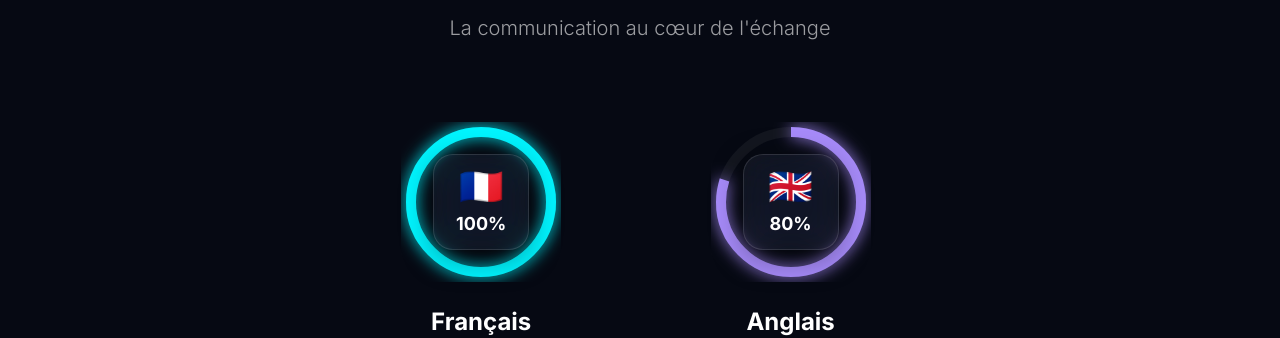
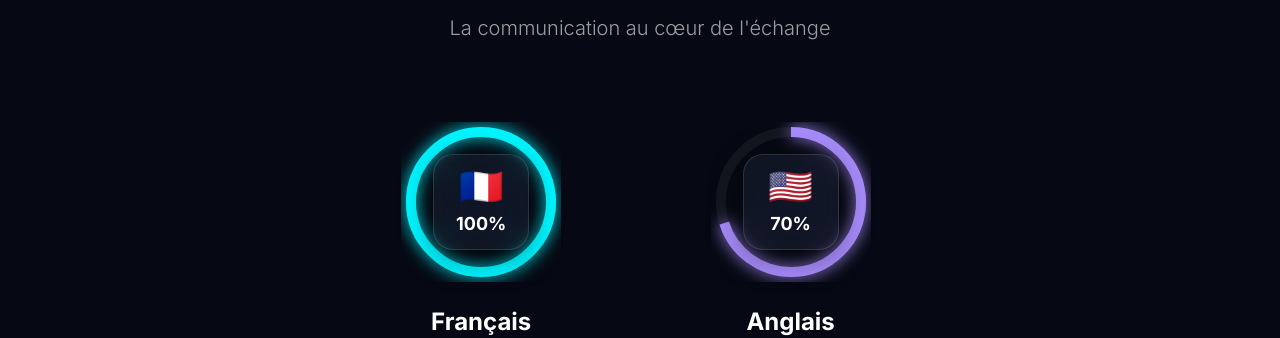
Before and after one commit to aahossi-collab/PORTFOLIO, a Next.js app: page / in a window 1280 px wide. Shown: the part 3973-4311 px from the top of the page. Built offline with nearby package versions, Linux system fonts and the light colour scheme.

Commit message:
Langues mets EN et pas GB et mets 70%

```diff
--- a/src/components/Languages.tsx
+++ b/src/components/Languages.tsx
@@ -6,7 +6,7 @@ import { motion } from "framer-motion";
 
 const languages = [
   { name: "Français", level: "Langue Maternelle", percent: 100, flag: "🇫🇷", color: "#00F5FF" },
-  { name: "Anglais", level: "Usage Professionnel", percent: 80, flag: "🇬🇧", color: "#A78BFA" },
+  { name: "Anglais", level: "Usage Professionnel", percent: 70, flag: "🇺🇸", color: "#A78BFA" },
 ];
 
 export function Languages() {
```
